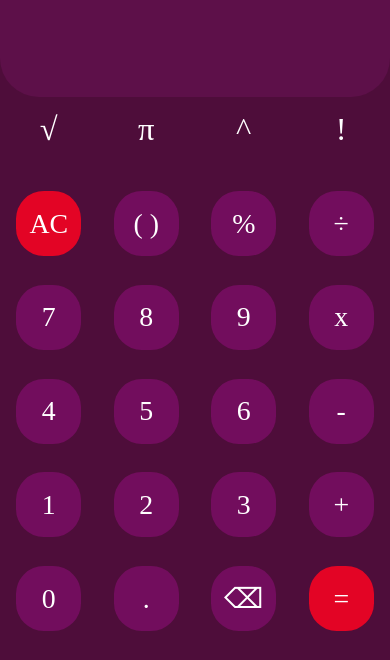
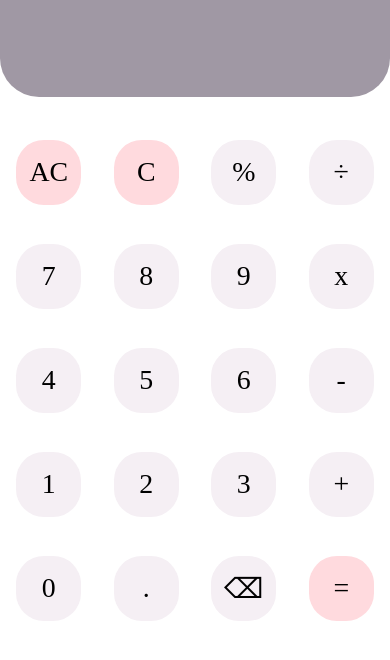
Before and after one commit to krishnachandran-u/simple-calculator, a React Native app: screen / in a window 390 px wide. Shown: the part 184-844 px from the top of the page. Built offline with nearby package versions, Linux system fonts and the light colour scheme.

Commit message:
add colorthemes

```diff
--- a/App.tsx
+++ b/App.tsx
@@ -1,4 +1,5 @@
 import React from "react";
+import { useState } from "react";
 import { StyleSheet, Text, View, Dimensions } from "react-native";
 
 import Button from "./components/Button";
@@ -8,6 +9,8 @@ const { height } = Dimensions.get('window')
 const { width } = Dimensions.get('window')
 
 const App = () => {
+
+
   return (
     <View style = {styles.root}>
       <View style = {styles.main}>
@@ -15,16 +18,10 @@ const App = () => {
 
         </View>
         <View style = {styles.buttonGroup}>
-          <View style = {styles.top}>
-            <MiniButton text = "√" />
-            <MiniButton text = "π" />
-            <MiniButton text= "^" />
-            <MiniButton text = "!" />
-          </View>
           <View style = {styles.bottom}>
             <View style = {styles.buttonRow}>
-              <Button text = "AC" color = "#e30425" />
-              <Button text = "( )" />
+              <Button text = "AC" color = "#ffdade" />
+              <Button text = "C" color = "#ffdade" />
               <Button text = "%" />
               <Button text = "÷" />
             </View>
@@ -50,7 +47,7 @@ const App = () => {
               <Button text = "0" />
               <Button text = "." />
               <Button text = "⌫" />
-              <Button text = "=" color = "#e30425" />
+              <Button text = "=" color = "#ffdade" />
             </View>
           </View>
         </View>
@@ -66,7 +63,7 @@ const styles = StyleSheet.create((
       width: width,
       flex: 1,
       justifyContent: "space-between",
-      backgroundColor: "#4e0d3a"
+      backgroundColor: "#ffffff"
     },
 
     main: {
@@ -78,7 +75,7 @@ const styles = StyleSheet.create((
 
     display: {
       flex: 1,
-      backgroundColor: "#5d1049",
+      backgroundColor: "#a098a4",
       borderBottomRightRadius: Math.min(width/5, height/7)/2,
       borderBottomLeftRadius: Math.min(width/5, height/7)/2,
     },
@@ -102,9 +99,10 @@ const styles = StyleSheet.create((
     },
 
     bottom: {
+      paddingTop: height/20,
       flex: 5,
       flexDirection: "column",
-      justifyContent: "space-between",
+      justifyContent: "center",
       alignContent: "space-between",
     },
 
--- a/components/Button.tsx
+++ b/components/Button.tsx
@@ -32,7 +32,7 @@ const Button = ({ text, color }: ButtonProps) => {
                 onPressOut={handlePressOut}
                 activeOpacity={0.8}
             >
-                <Animated.View style={[styles.main, { backgroundColor: color ? color : "#720d5d", transform: [{ scale: scaleAnimation }] }]}>
+                <Animated.View style={[styles.main, { backgroundColor: color ? color : "#f5eff4", transform: [{ scale: scaleAnimation }] }]}>
                     <Text style={styles.text}>{text}</Text>
                 </Animated.View>
             </TouchableOpacity>
@@ -58,7 +58,7 @@ const styles = StyleSheet.create(
         },
 
         text: {
-            color: "white",
+            color: "#000000",
             fontFamily: 'Roboto-Light',
             fontSize: Math.min(width / 14, height / 17),
         }
--- /dev/null
+++ b/context/ThemeContext.tsx
@@ -0,0 +1,3 @@
+import { createContext } from 'react'
+
+export const ThemeContext = createContext('light');
```
